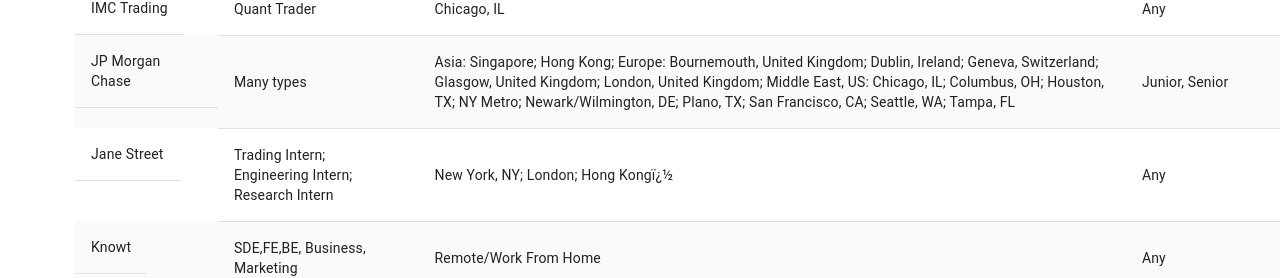
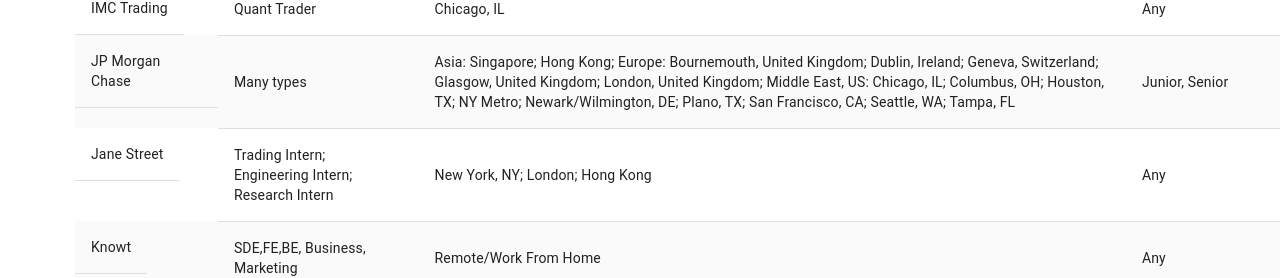
Before and after one commit to andrewchen349/SWE-Hub, a React (Create React App) app in the folder swe-hub/: page / in a window 1280 px wide. Shown: the part 2333-2611 px from the top of the page. Built offline with nearby package versions, Linux system fonts and the light colour scheme; a web font is replaced by a local one.

Commit message:
Fix some bugs

```diff
--- a/swe-hub/src/assets/jobs.json
+++ b/swe-hub/src/assets/jobs.json
@@ -253,7 +253,7 @@
     "": 26,
     "Name": "Jane Street",
     "Position": "Trading Intern; Engineering Intern; Research Intern",
-    "Location": "New York, NY; London; Hong Kongï¿½",
+    "Location": "New York, NY; London; Hong Kong",
     "Class": "Any",
     "International": "",
     "Notes": "",
--- a/swe-hub/src/components/Footer.js
+++ b/swe-hub/src/components/Footer.js
@@ -7,7 +7,7 @@
     return(
         <footer className="mt-5">
             <Container className="justify-content-center" fluid={true}>
-                <Row className="border-top justify-content-between p-3 text-center">
+                <Row className="border-top justify-content-between p-3">
                     <Col className="p-0" md={3} sm={12}>
                         <p> Developed by
                             <a href="https://andrewchen349.github.io/"> Andrew Chen </a>
--- a/swe-hub/src/components/HomeHero.js
+++ b/swe-hub/src/components/HomeHero.js
@@ -5,8 +5,6 @@
 import Col from 'react-bootstrap/Col';
 
 function HomeHero(props){
-
-
     return(
         <Jumbotron className="bg-transparent jumbotron-fluid p-0 ">
             <Container fluid={true}>
```
